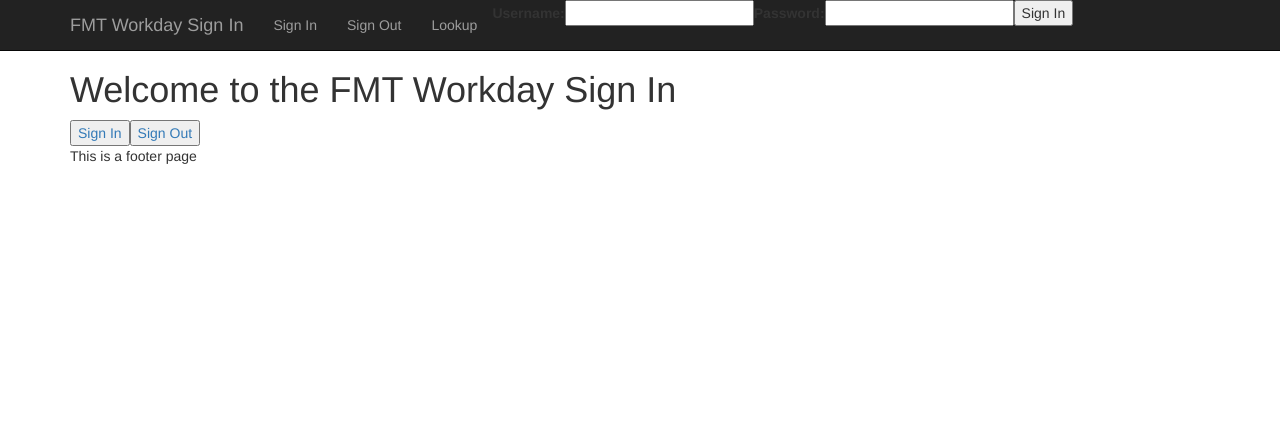
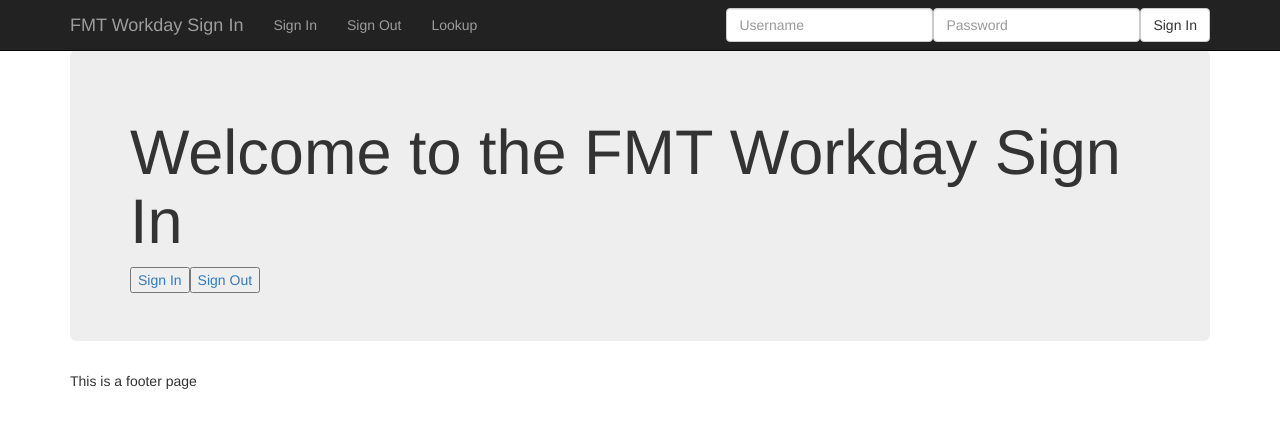
Before and after one commit to wesbasinger/fmt-apollo, a React (Create React App) app: page / in a window 1280 px wide. Shown: the top 428 px of the page. Built offline with nearby package versions, Linux system fonts and the light colour scheme.

Commit message:
More bootstrap styling improvements.

```diff
--- a/src/Components/CastPicker.js
+++ b/src/Components/CastPicker.js
@@ -6,9 +6,9 @@
 
 const CastPicker = (props) => {
     return(
-        <div className="container" >
+        <div>
             <label htmlFor="cast">Cast</label>
-            <select onChange={(e) => {props.onCastChange(e.target.value)}}>
+            <select id="cast" className="form-control" onChange={(e) => {props.onCastChange(e.target.value)}}>
                 <option>---</option>
                 {
                     props.data.activeCast ? props.data.activeCast.map((cast) => {
--- a/src/Components/CreateCast.js
+++ b/src/Components/CreateCast.js
@@ -36,16 +36,18 @@
                         alert(errors)
                     })
                 }}>
+                    <div className="form-group">
                         <label htmlFor="firstName">First Name</label>
-                    <input type="text" required="true" value={this.state.firstName}
+                        <input className="form-control" type="text" required="true" value={this.state.firstName}
                             onChange={(e) => {
                                 this.setState({firstName: e.target.value})
                             }} />
                         <label htmlFor="lastName">Last Name</label>
-                    <input type="text" required="true" value={this.state.lastName}
+                        <input className="form-control" type="text" required="true" value={this.state.lastName}
                             onChange={(e) => {
                                 this.setState({lastName: e.target.value})
                             }} />
+                    </div>
                     <button type="submit">Submit</button>
                 </form>
             </div>
--- a/src/Components/Header.js
+++ b/src/Components/Header.js
@@ -53,7 +53,7 @@
                   </ul>
                   <div>
                     {
-                        !this.state.loggedIn ? <Login onSubmit={this.handleSubmit}/> : <button onClick={ () => {this.setState({loggedIn: false})}}>Sign Out</button>
+                        !this.state.loggedIn ? <Login onSubmit={this.handleSubmit}/> : <button className="btn btn-default" onClick={ () => {this.setState({loggedIn: false})}}>Sign Out</button>
                     }
                   </div>
                 </div>
--- a/src/Components/Landing.js
+++ b/src/Components/Landing.js
@@ -5,9 +5,11 @@
 const Landing = () => {
     return (
         <div className="container">
-            <h1>Welcome to the FMT Workday Sign In</h1>
-            <button><Link to="/signIn">Sign In</Link></button>
-            <button><Link to="/signOut">Sign Out</Link></button>
+            <div className="jumbotron">
+                <h1>Welcome to the FMT Workday Sign In</h1>
+                <button><Link to="/signIn">Sign In</Link></button>
+                <button><Link to="/signOut">Sign Out</Link></button>
+            </div>
         </div>
     )
 }
--- a/src/Components/Login.js
+++ b/src/Components/Login.js
@@ -12,15 +12,17 @@
 
     render() {
         return(
-            <form onSubmit={(e)=> {
-                e.preventDefault();
-                this.props.onSubmit(this.state.username, this.state.password);
-            }}>
-                <label>Username: </label>
-                <input type="text" onChange={(e) => {this.setState({username: e.target.value})}} required="true"/>
-                <label>Password: </label>
-                <input type="password" onChange={(e) => {this.setState({password: e.target.value})}} required="true"/>
-                <button type="submit">Sign In</button>
+            <form className="navbar-form navbar-right" role="search">
+                <div className="form-group">
+                    <input type="text" className="form-control" name="username" placeholder="Username" onChange={(e) => {this.setState({username: e.target.value})}} required="true" />
+                </div>
+                <div className="form-group">
+                    <input type="password" className="form-control" name="password" placeholder="Password" onChange={(e) => {this.setState({password: e.target.value})}} required="true" />
+                </div>
+                <button type="submit" className="btn btn-default" onClick={(e) => {
+                    e.preventDefault()
+                    this.props.onSubmit(this.state.username, this.state.password);
+                }}>Sign In</button>
             </form>
         )
     }
--- a/src/Components/SessionDetail.js
+++ b/src/Components/SessionDetail.js
@@ -115,16 +115,16 @@
             <h3>Logged Hours: {formatHours(totalHours(hours))}</h3>
             <h3>Remaining Hours: { (totalHours(hours) < 16) ? formatHours(16 - totalHours(hours)) : "Finished!"}</h3>
             <h3>History</h3>
-            <table>
+            <table className="table table-striped">
                 <thead>
                     <tr>
-                        <td>Worker</td>
-                        <td>Datestamp</td>
-                        <td>Time In</td>
-                        <td>Time Out</td>
-                        <td>Remote</td>
-                        <td>Comment</td>
-                        <td>Time Logged</td>
+                        <th>Worker</th>
+                        <th>Datestamp</th>
+                        <th>Time In</th>
+                        <th>Time Out</th>
+                        <th>Remote</th>
+                        <th>Comment</th>
+                        <th>Time Logged</th>
                     </tr>
                 </thead>
                 <tbody>
--- a/src/Components/SignIn.js
+++ b/src/Components/SignIn.js
@@ -81,18 +81,22 @@
                             })
                         }
                     }}>
+                        <div className="form-group">
                             <label htmlFor="worker">Worker</label>
-                        <input type="text" required="true" value={this.state.worker}
+                            <input className="form-control" id="worker" type="text" required="true" value={this.state.worker}
                                 onChange={(e) => {
                                     this.setState({worker: e.target.value})
                                 }} />
                             <CastPicker onCastChange={this.handleCastChange} />
+                            <label htmlFor="comment">Comment</label>
+                            <input id="comment" className="form-control" type="text" value={this.state.comment} onChange={(e) => {this.setState({comment: e.target.value})}} />
+                        </div>
+                        <div className="form-check">
                             <label htmlFor="work-from-home">Work From Home</label>
-                        <input type="checkbox" value={this.state.workFromHome} onChange={(e) => {
+                            <input id="work-from-home" className="form-check-input" type="checkbox" value={this.state.workFromHome} onChange={(e) => {
                                 this.setState({workFromHome: !this.state.workFromHome})}} />
-                        <label htmlFor="comment">Comment</label>
-                        <input type="text" value={this.state.comment} onChange={(e) => {this.setState({comment: e.target.value})}} />
-                        <button type="submit">Submit</button>
+                        </div>
+                        <button className="btn btn-primary" type="submit">Submit</button>
                     </form>
                 </div>
             )
--- a/src/Components/SignOut.js
+++ b/src/Components/SignOut.js
@@ -36,7 +36,9 @@
                             self.setState({formComplete:true})
                         })
                     }}>
-                        <select value={this.state.hourId} onChange={(e) => {this.setState({hourId: e.target.value})}}>
+                        <div className="form-group">
+                            <label>Worker</label>
+                            <select className="form-control" value={this.state.hourId} onChange={(e) => {this.setState({hourId: e.target.value})}}>
                                 <option>---</option>
                                 {
                                     this.props.data.signIns ?
@@ -45,7 +47,8 @@
                                     }) : <option></option>
                                 }
                             </select>
-                        <button type="submit">Submit</button>
+                        </div>
+                        <button className="btn btn-primary" type="submit">Submit</button>
                     </form>
                 </div>
             )
```
Lines whose indentation alone changed are shown as unchanged.
